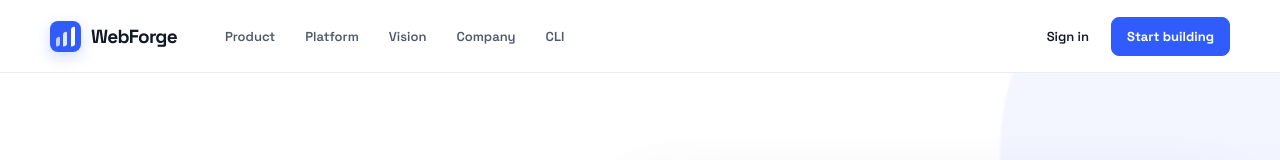
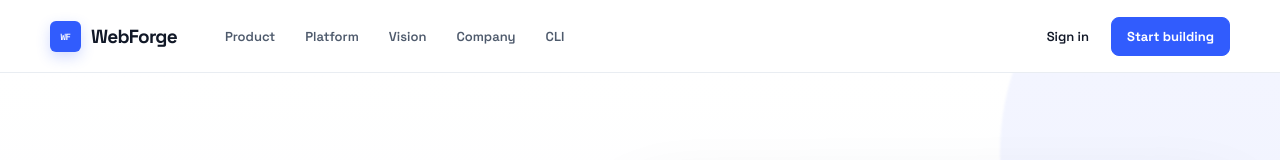
Before and after one commit to EthanMcMullen/WebForge, a Next.js app: page / in a window 1280 px wide. Shown: the top 160 px of the page. Built offline with nearby package versions, Linux system fonts and the light colour scheme.

Commit message:
Simplify WebForge logo mark

```diff
--- a/src/app/cli/page.tsx
+++ b/src/app/cli/page.tsx
@@ -19,7 +19,7 @@ const commands = [
 export default function CliDownloadPage() {
   return <main className="cli-page">
     <nav className="cli-nav" aria-label="CLI page navigation">
-      <Link href="/" className="cli-brand"><span className="brand-mark">W</span><strong>WebForge</strong></Link>
+      <Link href="/" className="cli-brand"><span className="brand-mark">WF</span><strong>WebForge</strong></Link>
       <Link href="/">Back to workspace</Link>
     </nav>
 
--- a/src/app/globals.css
+++ b/src/app/globals.css
@@ -89,7 +89,8 @@ a { color: inherit; }
   border-radius: 3px;
   display: grid;
   place-items: center;
-  font-size: 18px;
+  font: 700 10px/1 var(--font-code);
+  letter-spacing: -0.04em;
   font-weight: 700;
   color: #ffffff;
   background: var(--accent);
@@ -1137,11 +1138,7 @@ td a { color: var(--accent); }
 .company-nav-inner { min-height: 72px; display: flex; align-items: center; gap: 48px; }
 .company-brand { display: inline-flex; align-items: center; gap: 10px; text-decoration: none; }
 .company-brand strong { font-size: 19px; letter-spacing: -0.04em; }
-.company-brand-mark { width: 31px; height: 31px; position: relative; display: flex; align-items: flex-end; gap: 3px; padding: 6px; border-radius: 8px; background: var(--company-blue); box-shadow: 0 5px 14px rgba(49, 92, 253, 0.22); }
-.company-brand-mark i { width: 5px; display: block; border-radius: 2px 2px 1px 1px; background: #fff; transform: skewY(-20deg); }
-.company-brand-mark i:nth-child(1) { height: 9px; opacity: 0.7; }
-.company-brand-mark i:nth-child(2) { height: 14px; opacity: 0.85; }
-.company-brand-mark i:nth-child(3) { height: 19px; }
+.company-brand-mark { width: 31px; height: 31px; display: grid; place-items: center; border-radius: 6px; color: #fff; background: var(--company-blue); box-shadow: 0 5px 14px rgba(49, 92, 253, 0.22); font: 700 9px/1 var(--font-code); letter-spacing: -0.04em; }
 .company-nav nav { display: flex; align-items: center; gap: 30px; }
 .company-nav nav a, .company-login { text-decoration: none; color: #4e5a6c; font-size: 13px; font-weight: 600; }
 .company-nav nav a:hover, .company-login:hover { color: var(--company-blue); }
--- a/src/app/page.tsx
+++ b/src/app/page.tsx
@@ -34,7 +34,7 @@ export default function HomePage() {
       <header className="company-nav">
         <div className="company-container company-nav-inner">
           <Link className="company-brand" href="/" aria-label="WebForge home">
-            <span className="company-brand-mark" aria-hidden="true"><i /><i /><i /></span>
+            <span className="company-brand-mark" aria-hidden="true">WF</span>
             <strong>WebForge</strong>
           </Link>
           <nav aria-label="Primary navigation">
@@ -211,7 +211,7 @@ export default function HomePage() {
       <footer className="company-footer">
         <div className="company-container">
           <div className="company-footer-top">
-            <Link className="company-brand" href="/"><span className="company-brand-mark" aria-hidden="true"><i /><i /><i /></span><strong>WebForge</strong></Link>
+            <Link className="company-brand" href="/"><span className="company-brand-mark" aria-hidden="true">WF</span><strong>WebForge</strong></Link>
             <div><Link href="/dashboard">Dashboard</Link><Link href="/cli">CLI</Link><a href="#product">Create API</a></div>
           </div>
           <div className="company-footer-bottom">
--- a/src/components/workspace.tsx
+++ b/src/components/workspace.tsx
@@ -391,7 +391,7 @@ export function Workspace({ initialHandoff = null }: { initialHandoff?: Workspac
 
   if (accessState !== "unlocked") return (
     <main className="access-screen"><section className="access-card panel">
-      <div className="brand-mark">W</div>
+      <div className="brand-mark">WF</div>
       <h1>{accessState === "checking" ? "Opening workspace" : accessState === "missing" ? "Workspace access needs setup" : "Unlock WebForge"}</h1>
       {accessState === "locked" ? <form onSubmit={(event) => { event.preventDefault(); void unlockWorkspace(); }}>
         <label className="input-label" htmlFor="access-token">Access token</label>
@@ -405,7 +405,7 @@ export function Workspace({ initialHandoff = null }: { initialHandoff?: Workspac
   return (
     <div className="shell">
       <aside className="sidebar">
-        <Link className="brand brand-button" href="/"><div className="brand-mark">W</div><div><strong>WebForge</strong><span>API workbench</span></div></Link>
+        <Link className="brand brand-button" href="/"><div className="brand-mark">WF</div><div><strong>WebForge</strong><span>API workbench</span></div></Link>
         <div className="sidebar-section-label">Workspace</div>
         <button className={`nav-item ${view === "dashboard" ? "active" : ""}`} onClick={() => { setSelectedId(null); setView("dashboard"); }}><span className="nav-icon">D</span> Dashboard</button>
         <button className={`nav-item ${view === "library" ? "active" : ""}`} onClick={() => setView("library")}><span className="nav-icon">L</span> Library</button>
```
